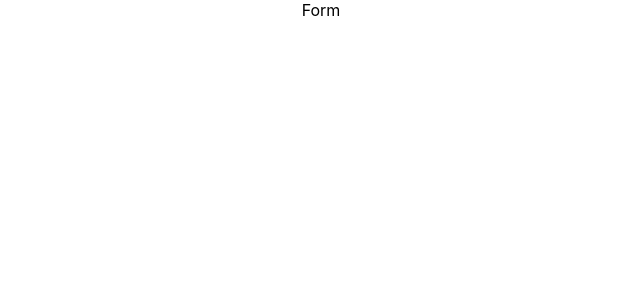
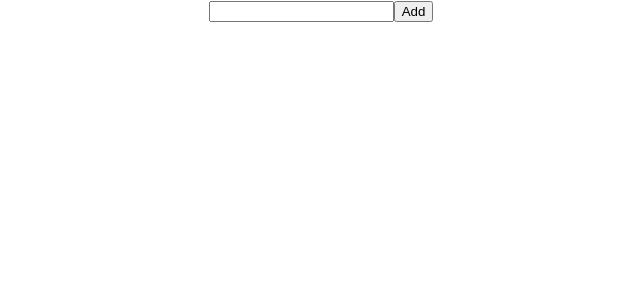
Before and after one commit to VladimirRM/My-todo-Redux-toolkit, a React (Create React App) app: page / in a window 1280 px wide. Shown: the top 300 px of the page, without its empty margins (319-959 px from the left). Built offline with nearby package versions, Linux system fonts and the light colour scheme.

Commit message:
create Form component

```diff
--- a/src/components/Form.js
+++ b/src/components/Form.js
@@ -1,15 +1,25 @@
-import React,{useState} from 'react'
-import { addTodo } from './todoSlice'
-import { useDispatch } from 'react-redux'
+import React, { useState } from "react";
+import { addTodo } from "./todoSlice";
+import { useDispatch } from "react-redux";
 
-
-const Form = () => {
-
-
-    const dispatch = useDispatch()
-  return (
-    <div>Form</div>
-  )
+const Form = ({ todo }) => {
+  const [value, setValue] = useState("");
+  const dispatch = useDispatch();
+const addTodoHandler =()=>{
+    const todo = {
+        id:Math.random(),
+        text:value,
+    }
+    dispatch(addTodo(todo))
+    setValue('')
 }
 
-export default Form
+  return <div>
+    <input type="text"
+    onChange={(e)=>setValue(e.target.value)}
+    value={value} />
+    <button onClick={()=> addTodoHandler()}>Add</button>
+  </div>;
+};
+
+export default Form;
--- a/src/components/TodoItem.js
+++ b/src/components/TodoItem.js
@@ -1,8 +1,10 @@
 import React from 'react'
 
-const TodoItem = () => {
+const TodoItem = ({todo}) => {
   return (
-    <div>TodoItem</div>
+    <div>
+        {}
+    </div>
   )
 }
 
```
Also changed, not shown: src/components/TodoItem1.js (+16 -18 lines).
